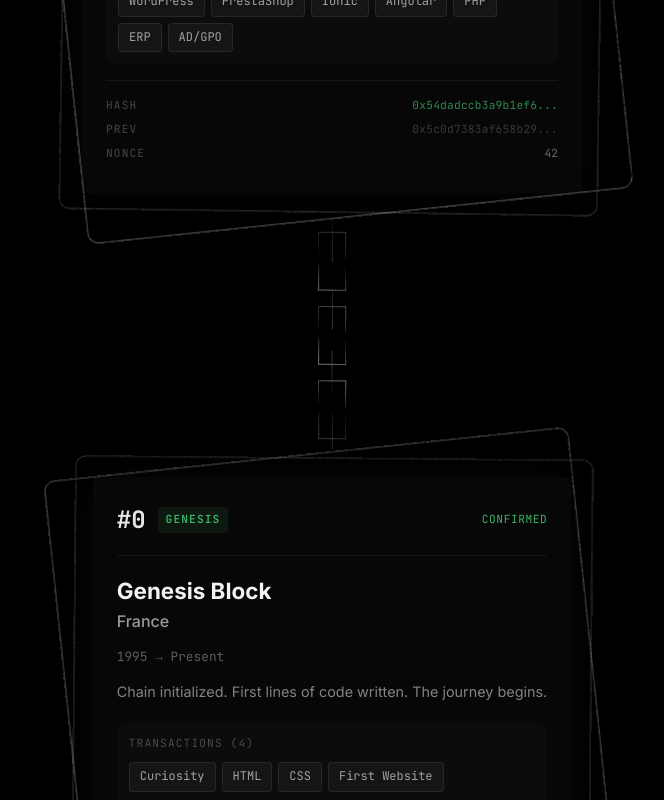
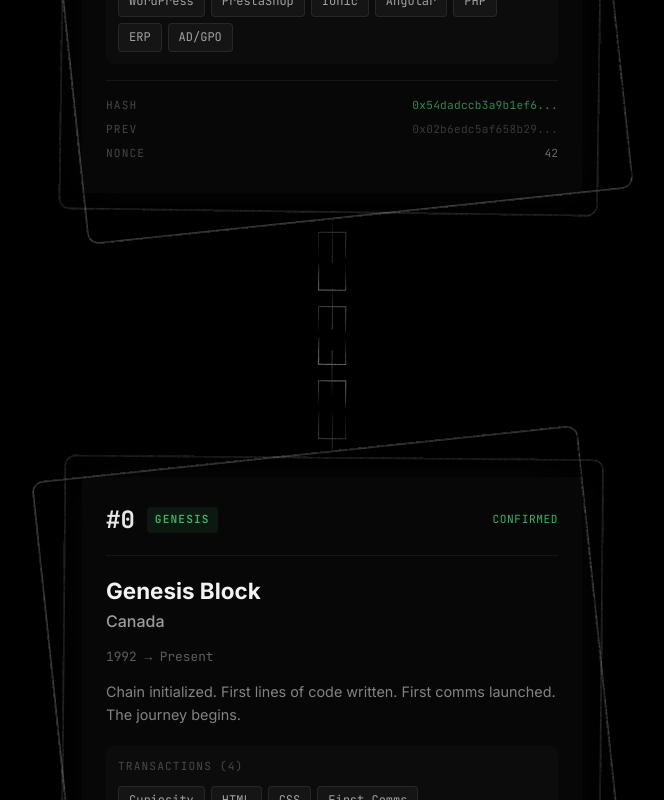
Before and after one commit to swdiscordia/cv-2026, a React (Vite) app: page / in a window 1280 px wide. Shown: the part 9280-10080 px from the top of the page, without its empty margins (308-972 px from the left). Built offline with nearby package versions, Linux system fonts and the light colour scheme.

Commit message:
Update genesis block origin

```diff
--- a/src/data/chain.ts
+++ b/src/data/chain.ts
@@ -31,14 +31,14 @@ export const BLOCKS: Block[] = [
   {
     id: 'genesis',
     index: 0,
-    timestamp: { start: '1995', end: null },
+    timestamp: { start: '1992', end: null },
     title: 'Genesis Block',
-    company: 'France',
-    location: 'France',
+    company: 'Canada',
+    location: 'Canada',
     type: 'origin',
-    description: 'Chain initialized. First lines of code written. The journey begins.',
-    transactions: createTransactions(['Curiosity', 'HTML', 'CSS', 'First Website']),
-    hash: generateHash('genesis-compiegne-1995'),
+    description: 'Chain initialized. First lines of code written. First comms launched. The journey begins.',
+    transactions: createTransactions(['Curiosity', 'HTML', 'CSS', 'First Comms']),
+    hash: generateHash('genesis-canada-1992'),
     previousHash: GENESIS_HASH,
     nonce: 0,
     confirmed: true,
@@ -54,7 +54,7 @@ export const BLOCKS: Block[] = [
     description: 'First professional block mined. CMS integrations, ERP interfaces, mobile apps. Where production code met reality.',
     transactions: createTransactions(['WordPress', 'PrestaShop', 'Ionic', 'Angular', 'PHP', 'ERP', 'AD/GPO']),
     hash: generateHash('webexpr-2014-2016'),
-    previousHash: generateHash('genesis-compiegne-1995'),
+    previousHash: generateHash('genesis-canada-1992'),
     nonce: 42,
     confirmed: true,
   },
```
